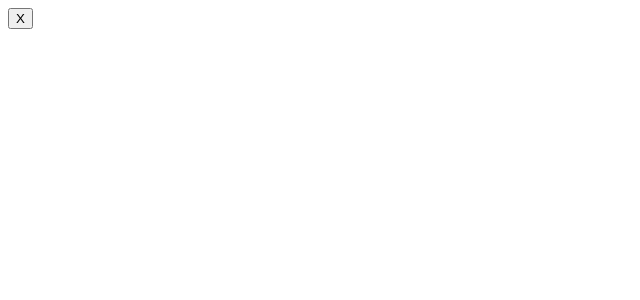
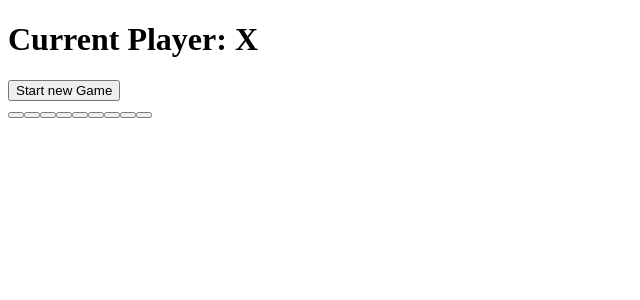
Before and after one commit to JillianAubrey/tictactoe_angular, an Angular app: page / in a window 1280 px wide. Shown: the top 300 px of the page, without its empty margins (0-640 px from the left). Built offline with nearby package versions, Linux system fonts and the light colour scheme.

Commit message:
Add game logic to board component

```diff
--- a/src/app/app.component.html
+++ b/src/app/app.component.html
@@ -1,2 +1,2 @@
-<app-square value="X"></app-square>
+<app-board></app-board>
 <router-outlet></router-outlet>
--- a/src/app/board/board.component.html
+++ b/src/app/board/board.component.html
@@ -1 +1,15 @@
-<p>board works!</p>
+<h1>Current Player: {{ player }} </h1>
+
+<button (click)="newGame()">Start new Game</button>
+
+<h2 *ngIf="winner">
+  {{ winner }} won the game!
+</h2>
+
+<main>
+  <app-square
+    *ngFor="let val of squares; let i = index"
+    [value]="val"
+    (click)="makeMove(i)"
+  ></app-square>
+</main>
--- a/src/app/board/board.component.ts
+++ b/src/app/board/board.component.ts
@@ -21,4 +21,45 @@ export class BoardComponent {
     this.winner = '';
     this.xIsNext = true;
   }
+
+  get player() {
+    return this.xIsNext ? 'X' : 'O';
+  }
+
+  makeMove(i: number) {
+    if (this.winner) return;
+
+    if (!this.squares[i]) {
+      this.squares.splice(i, 1, this.player);
+      this.xIsNext = !this.xIsNext;
+    }
+
+    this.winner = this.calculateWinner();
+  }
+
+  calculateWinner() {
+    const lines = [
+      [0, 1, 2],
+      [3, 4, 5],
+      [6, 7, 8],
+      [0, 3, 6],
+      [1, 4, 7],
+      [2, 5, 8],
+      [0, 4, 8],
+      [2, 4, 6]
+    ];
+
+    for (let i = 0; i < lines.length; i++) {
+      const [a, b, c] = lines[i];
+      if (
+        this.squares[a]
+        && this.squares[a] === this.squares[b]
+        && this.squares[a] === this.squares[c]
+      ) {
+        return this.squares[a];
+      }
+    }
+
+    return null;
+  }
 }
```
